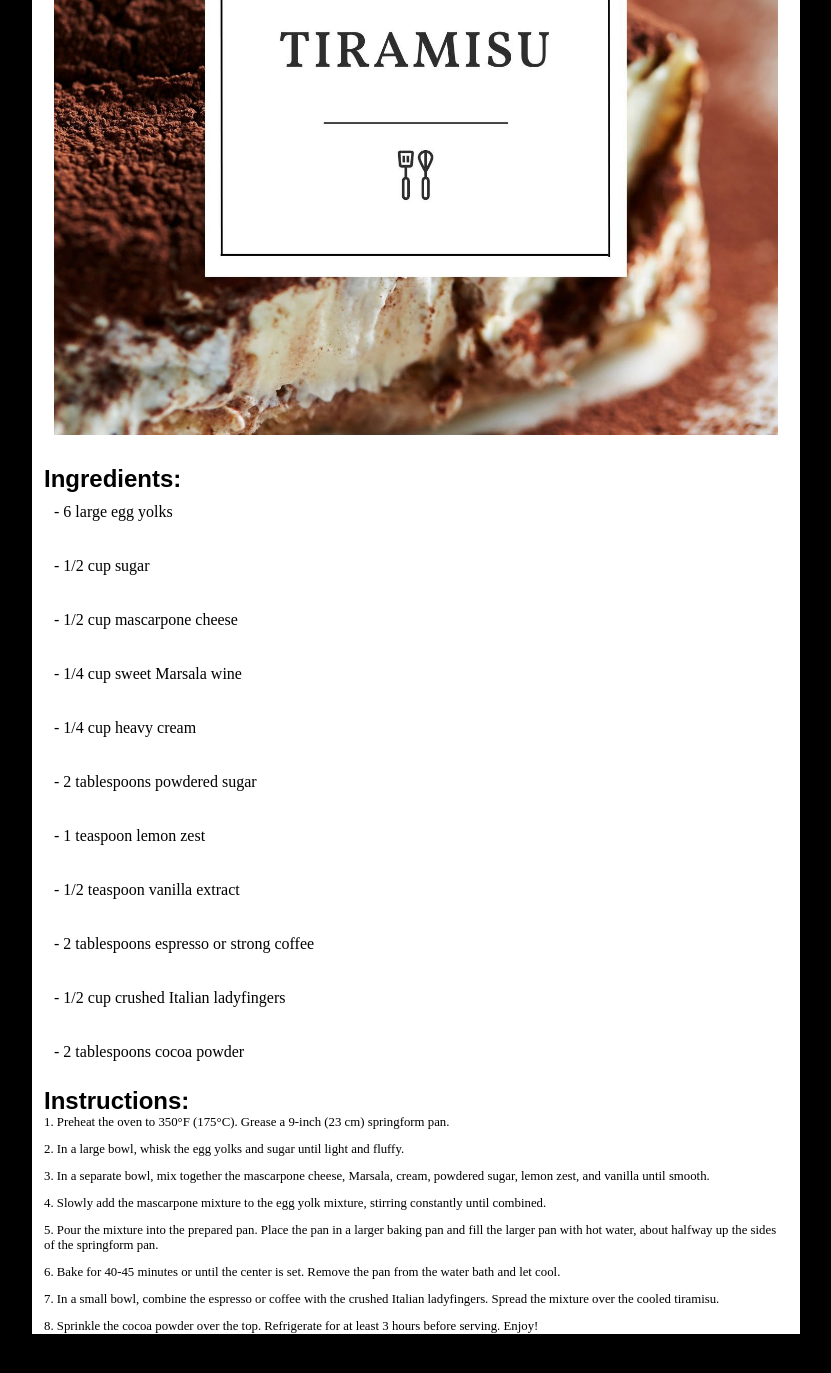
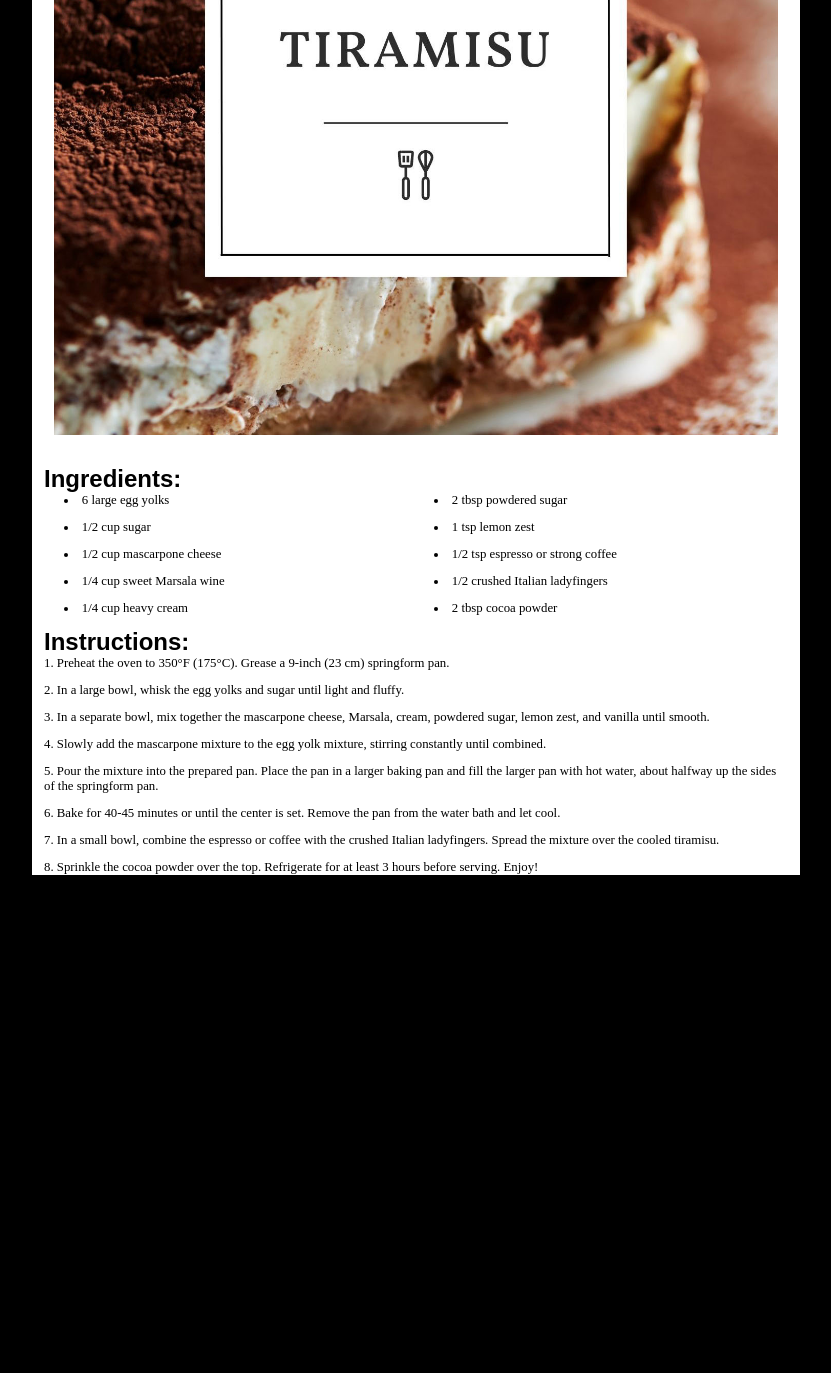
Before and after one commit to AmyLindsay1/ChefsKiss, a Jekyll site: the page built from _recipes/tiramisu.md, in a window 1280 px wide and 1400 px high, scrolled down 661 px. Shown: the top 1373 px of the window, without its empty margins (224-1055 px from the left). Built offline with Jekyll 4.4.1, drawn with Linux system fonts in a browser that asks for light colours; after the commit the page ends 1602 px from its top, so only the background shows below that.

Commit message:
Update Recipe “tiramisu”

```diff
--- a/_recipes/tiramisu.md
+++ b/_recipes/tiramisu.md
@@ -10,27 +10,16 @@ A combination of creamy, sweet flavors with layers of coffee-soaked ladyfingers,
 
 ## Ingredients:
 
-\- 6 large egg yolks
-
-\- 1/2 cup sugar
-
-\- 1/2 cup mascarpone cheese
-
-\- 1/4 cup sweet Marsala wine
-
-\- 1/4 cup heavy cream
-
-\- 2 tablespoons powdered sugar
-
-\- 1 teaspoon lemon zest
-
-\- 1/2 teaspoon vanilla extract
-
-\- 2 tablespoons espresso or strong coffee
-
-\- 1/2 cup crushed Italian ladyfingers
-
-\- 2 tablespoons cocoa powder
+* 6 large egg yolks
+* 1/2 cup sugar
+* 1/2 cup mascarpone cheese
+* 1/4 cup sweet Marsala wine
+* 1/4 cup heavy cream
+* 2 tbsp powdered sugar
+* 1 tsp lemon zest
+* 1/2 tsp espresso or strong coffee
+* 1/2 crushed Italian ladyfingers
+* 2 tbsp cocoa powder
 
 ## Instructions:
 
```
